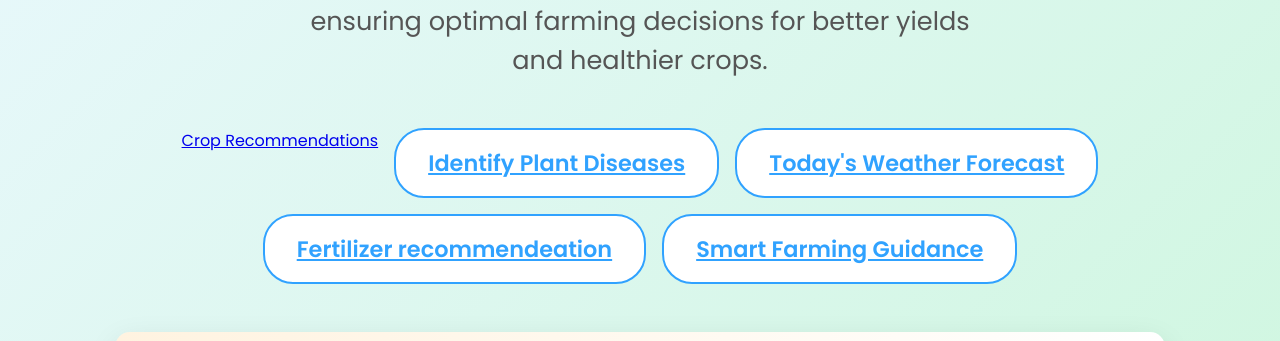
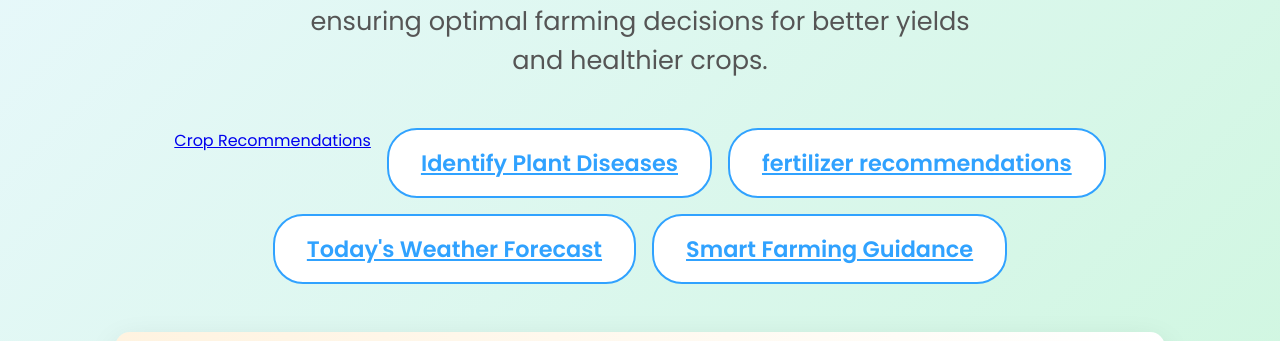
Before and after one commit to BorudePiyush/smart-Agriculture-and-weather-predicion-and-disease-identification, a plain HTML site: page smartfarm-web-app/index.html in a window 1280 px wide. Shown: the part 1184-1525 px from the top of the page. Drawn offline with Linux system fonts and the light colour scheme.

Commit message:
Update index.html

```diff
--- a/smartfarm-web-app/index.html
+++ b/smartfarm-web-app/index.html
@@ -79,13 +79,13 @@
           class="buttonn"
           >Identify Plant Diseases</a
         >
-        <a href="weather-forecast/index.html" class="buttonn"
-          >Today's Weather Forecast</a
-        >
          <a
           href="https://fw9eu5ahxy9vfyuqiwbddx.streamlit.app/"
           class="buttonn"
-          >Fertilizer recommendeation</a
+          >fertilizer recommendations</a
+        >
+        <a href="weather-forecast/index.html" class="buttonn"
+          >Today's Weather Forecast</a
         >
 
         <a href="guide/index.html" class="buttonn">Smart Farming Guidance</a>
```
